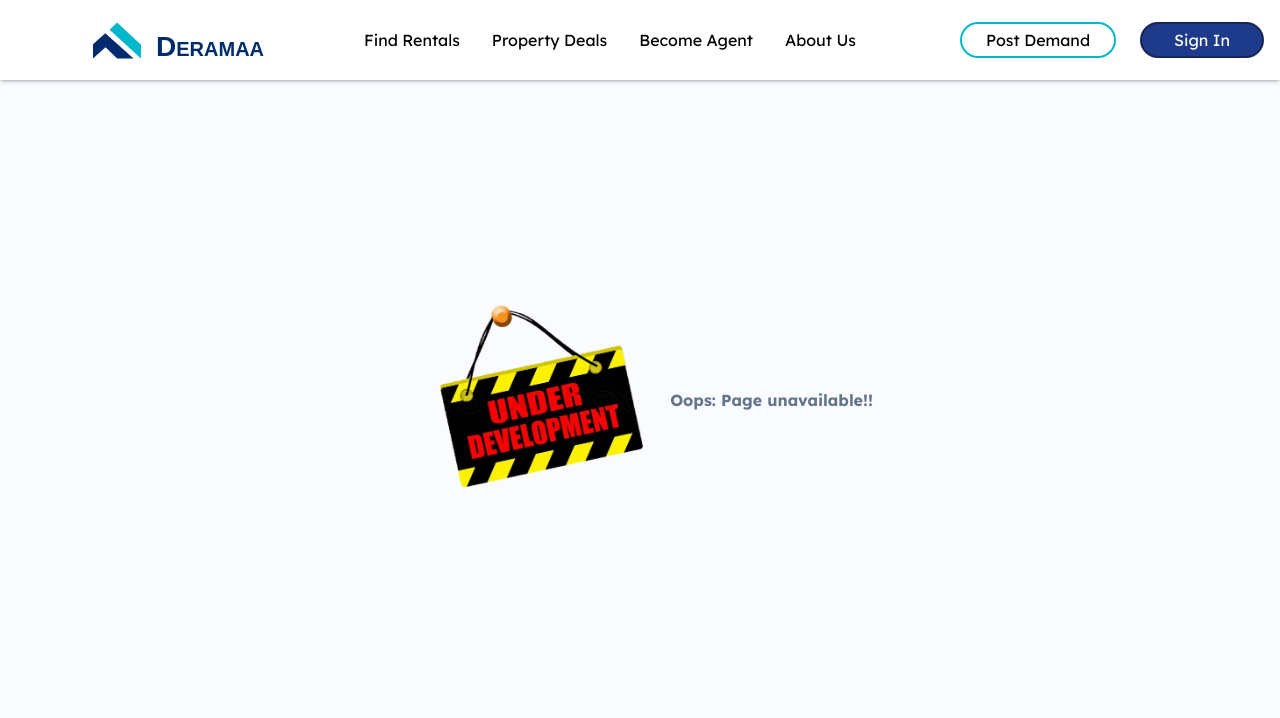
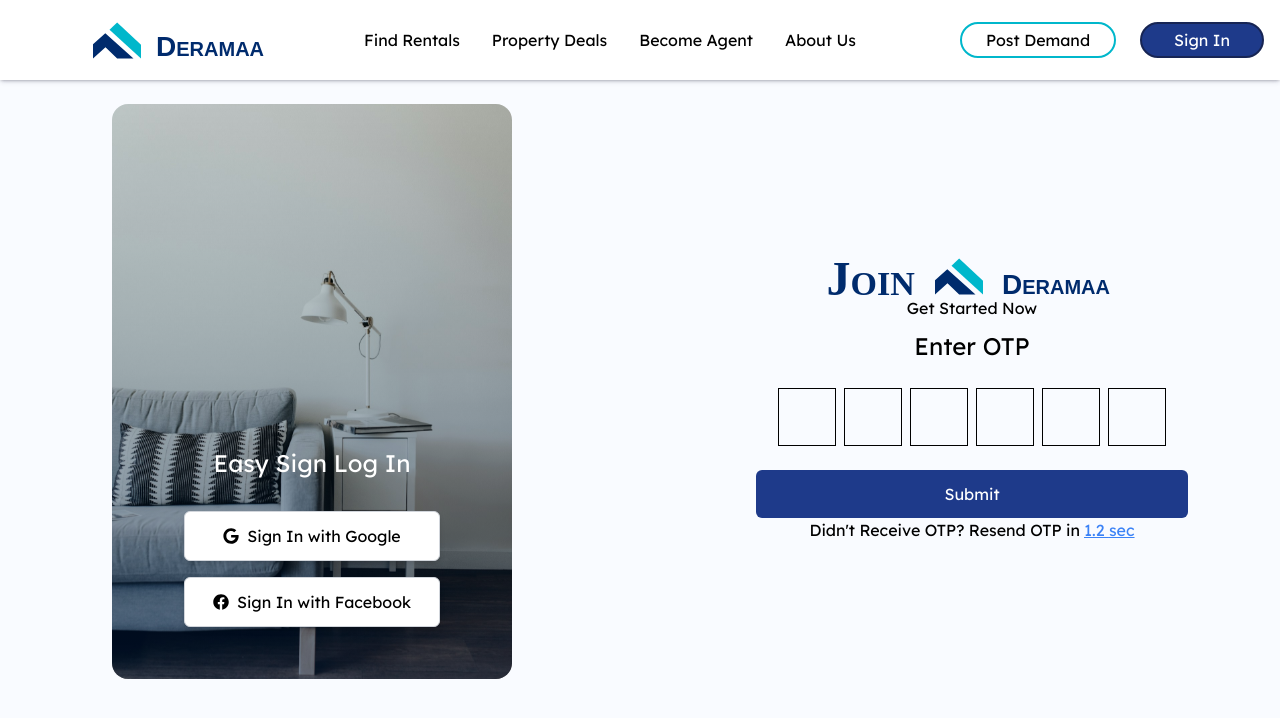
Before and after one commit to doTryCatch/Deramaa, a Next.js app: page /signin/OTP in a window 1280 px wide. Before the commit this address had no page. Shown: the top 718 px of the page. Built offline with nearby package versions, Linux system fonts and the light colour scheme.

Commit message:
added:UI

```diff
--- /dev/null
+++ b/app/(auth)/signin/(phase)/OTP/page.tsx
@@ -0,0 +1,151 @@
+"use client";
+
+import React, { useState, useRef, useEffect } from "react";
+import DeramaaLogo from "@/public/Deramaa.svg";
+import Link from "next/link";
+
+export default function OTP() {
+  // Define the types for state
+  const [otp, setOtp] = useState<string[]>(Array(6).fill(""));
+  const [errors, setErrors] = useState<{ OTP?: string }>({});
+  const [showPopup, setShowPopup] = useState<boolean>(false);
+  const [resendTimer, setResendTimer] = useState<number>(1); // Timer in seconds
+  const inputRefs = useRef<(HTMLInputElement | null)[]>([]);
+
+  useEffect(() => {
+    if (resendTimer > 0) {
+      const timer = setInterval(() => {
+        setResendTimer((prev) => prev - 1);
+      }, 1000);
+      return () => clearInterval(timer);
+    }
+  }, [resendTimer]);
+
+  const handleInputChange = (
+    e: React.ChangeEvent<HTMLInputElement>,
+    index: number
+  ) => {
+    const value = e.target.value;
+    if (/^[0-9]$/.test(value) || value === "") {
+      const newOtp = [...otp];
+      newOtp[index] = value;
+      setOtp(newOtp);
+
+      if (value && index < otp.length - 1) {
+        inputRefs.current[index + 1]?.focus();
+      }
+
+      if (index === otp.length - 1 && value === "") {
+        inputRefs.current[index - 1]?.focus();
+      }
+    }
+  };
+
+  const handleKeyDown = (
+    e: React.KeyboardEvent<HTMLInputElement>,
+    index: number
+  ) => {
+    if (e.key === "Backspace" && !otp[index] && index > 0) {
+      inputRefs.current[index - 1]?.focus();
+    }
+  };
+
+  const handleKeyPress = (e: React.KeyboardEvent<HTMLInputElement>) => {
+    if (!/^[0-9]$/.test(e.key) && e.key !== "Backspace") {
+      e.preventDefault();
+    }
+  };
+
+  const handleSubmit = () => {
+    const otpString = otp.join("");
+    if (otpString.length < 6) {
+      setErrors({ OTP: "Please enter a complete OTP." });
+      setShowPopup(true);
+      return;
+    }
+    // Submit OTP logic goes here
+    console.log("Submitted OTP:", otpString);
+  };
+
+  const handleResendOtp = () => {
+    setResendTimer(60); // Reset timer for 60 seconds
+    setOtp(Array(6).fill("")); // Clear OTP inputs
+    inputRefs.current[0]?.focus(); // Focus on the first input
+    setErrors({});
+    setShowPopup(false);
+  };
+
+  return (
+    <div className="register-phase-1 m-6 w-[100%] center">
+      {showPopup && (
+        <div className="alert-box fixed top-[12vh] right-10 border bg-white z-50 rounded-lg shadow-md flex items-center px-6 py-3 space-x-4">
+          <div className="parent-circle w-7 h-7 center rounded-full bg-red-700">
+            <div className="child-circle w-4 h-4 rounded-full bg-white center">
+              <strong className="text-[10px]">!</strong>
+            </div>
+          </div>
+          <span className="text-red-700 font-bold text-[14px]">
+            {errors.OTP}
+          </span>
+        </div>
+      )}
+
+      <div className="container">
+        <div className="heading-container flex center">
+          <h1 className="mt-4 flex space-x-2">
+            <p className="join mt-1 text-[38px]">Join</p>
+            <DeramaaLogo />
+          </h1>
+          <h1 className="deramaa mt-8 ml-3">Deramaa</h1>
+        </div>
+        <div className="slogan center">
+          <h1>Get Started Now</h1>
+        </div>
+        <h1 className="my-2 center text-[24px]">Enter OTP</h1>
+        <div className="otp-area center my-6">
+          <div className="center gap-2 w-[70%]">
+            {otp.map((digit, index) => (
+              <div key={index} className="border border-solid border-black">
+                <input
+                  type="text"
+                  maxLength={1}
+                  className="h-14 w-14 text-center outline-none"
+                  ref={(el) => {
+                    inputRefs.current[index] = el;
+                  }}
+                  value={digit}
+                  onChange={(e) => handleInputChange(e, index)}
+                  onKeyDown={(e) => handleKeyDown(e, index)}
+                  onKeyPress={handleKeyPress}
+                  inputMode="numeric"
+                />
+              </div>
+            ))}
+          </div>
+        </div>
+
+        <div className="button center">
+          <button
+            onClick={handleSubmit}
+            className="w-[70%] bg-blue-900 p-3 rounded-md text-white"
+          >
+            Submit
+          </button>
+        </div>
+
+        <span className="center">
+          Didn't Receive OTP? Resend OTP in{" "}
+          <Link href="/signin" className="ml-1 underline text-blue-500">
+            {resendTimer > 0 ? (
+              `${resendTimer} sec`
+            ) : (
+              <span onClick={handleResendOtp} className="cursor-pointer">
+                1.2 <span>sec</span>
+              </span>
+            )}
+          </Link>
+        </span>
+      </div>
+    </div>
+  );
+}
--- a/app/(auth)/signin/(phase)/phase2/page.tsx
+++ /dev/null
@@ -1,88 +0,0 @@
-"use client";
-import React, { useRef } from "react";
-import DeramaaLogo from "@/public/Deramaa.svg";
-
-function OTP() {
-  // Array of refs for each input
-  const inputRefs = useRef<Array<HTMLInputElement | null>>([]);
-
-  const handleInputChange = (
-    e: React.ChangeEvent<HTMLInputElement>,
-    index: number
-  ) => {
-    if (e.target.value.length === 1 && index < inputRefs.current.length - 1) {
-      // Move focus to the next input
-      inputRefs.current[index + 1]?.focus();
-    }
-  };
-
-  const handleKeyDown = (
-    e: React.KeyboardEvent<HTMLInputElement>,
-    index: number
-  ) => {
-    if (e.key === "Backspace" && index > 0 && e.currentTarget.value === "") {
-      // Move focus to the previous input on backspace
-      inputRefs.current[index - 1]?.focus();
-    }
-  };
-  const handleKeyPress = (e: React.KeyboardEvent<HTMLInputElement>) => {
-    if (!/[0-9]/.test(e.key)) {
-      e.preventDefault(); // Prevent any non-numeric input
-    }
-  };
-
-  return (
-    <div className="register-phase-1 m-6 w-[100%]  center ">
-      <div className="container ">
-        <div className="heading-container flex  center">
-          <h1 className=" mt-4 flex space-x-2 ">
-            <p className=" join  mt-1 text-[38px]"> Join </p>
-            <DeramaaLogo />
-          </h1>
-
-          <h1 className="deramaa mt-8 ml-3">Deramaa</h1>
-        </div>
-        <div className="slogan center ">
-          <h1>Get Started Now</h1>
-        </div>
-        <h1 className="my-6 center text-[24px]">
-          <strong>Enter OTP</strong>
-        </h1>
-        <div className="input-container space-y-4 ">
-          <div className="center space-x-4 my-4">
-            {[...Array(6)].map((_, index) => (
-              <div
-                key={index}
-                className="border border-solid p-1 border-black rounded-md"
-              >
-                <input
-                  type="text"
-                  max={1}
-                  className="h-12 w-12 text-center outline-none bg-transparent"
-                  ref={(el) => {
-                    inputRefs.current[index] = el;
-                  }}
-                  onChange={(e) => handleInputChange(e, index)}
-                  onKeyDown={(e) => handleKeyDown(e, index)}
-                  onKeyPress={handleKeyPress}
-                  inputMode="numeric"
-                />
-              </div>
-            ))}
-          </div>
-          <div className="button center">
-            <button className="w-[70%]   bg-blue-900 p-3 rounded-md text-white">
-              Continue
-            </button>
-          </div>
-          <span className="center">
-            Don't Received OTP ? Resend OTP in
-            <p className="text-blue-400 ml-2">0.56 sec</p>
-          </span>
-        </div>
-      </div>
-    </div>
-  );
-}
-
-export default OTP;
--- a/app/(auth)/signin/(phase)/phase3/page.tsx
+++ /dev/null
@@ -1,7 +0,0 @@
-import React from "react";
-
-function EnterIntoPage() {
-  return <div>EnterIntoPage</div>;
-}
-
-export default EnterIntoPage;
--- a/app/(auth)/signin/layout.tsx
+++ b/app/(auth)/signin/layout.tsx
@@ -1,14 +1,18 @@
 "use client";
 import RoomBanner from "@/public/RoomBanner.svg";
+import SignInOptions from "@/components/signIn_singUp_options";
 export default function RootLayout({
   children,
 }: Readonly<{
   children: React.ReactNode;
 }>) {
   return (
-    <div className="content flex space-x-10">
-      <div className="image   my-6 mx-28">
+    <div className="content flex space-x-10  ">
+      <div className="image   my-6 mx-28 w-[50%] relative">
         <RoomBanner />
+        <div className="singin-singup-options absolute  left-0 right-0 bottom-9 ">
+          <SignInOptions />
+        </div>
       </div>
       {children}
     </div>
--- a/app/(auth)/signin/page.tsx
+++ b/app/(auth)/signin/page.tsx
@@ -76,7 +76,7 @@ const Login: React.FC = () => {
         <div className="slogan center">
           <h1>Get Started Now</h1>
         </div>
-        <h1 className="my-2 center">Login</h1>
+        <h1 className="my-2 center text-[24px]">Login</h1>
 
         {/* Toggle between Email and Phone login */}
         <div className="toggle-login-method center space-x-4 mb-4">
--- a/app/(auth)/signup/layout.tsx
+++ b/app/(auth)/signup/layout.tsx
@@ -1,5 +1,6 @@
 "use client";
 import RoomBanner from "@/public/RoomBanner.svg";
+import SignInOptions from "@/components/signIn_singUp_options";
 export default function RootLayout({
   children,
 }: Readonly<{
@@ -7,8 +8,11 @@ export default function RootLayout({
 }>) {
   return (
     <div className="content flex space-x-10">
-      <div className="image   my-6 mx-28">
+      <div className="image   my-6 mx-28 w-[50%] relative">
         <RoomBanner />
+        <div className="singin-singup-options absolute  left-0 right-0 bottom-9 ">
+          <SignInOptions />
+        </div>
       </div>
       {children}
     </div>
--- a/app/(auth)/signup/page.tsx
+++ b/app/(auth)/signup/page.tsx
@@ -71,14 +71,14 @@ const Register: React.FC = () => {
           </h1>
           <h1 className="deramaa mt-8 ml-3">Deramaa</h1>
         </div>
-        <div className="slogan center">
+        <div className="slogan center mt-2">
           <h1>Get Started Now</h1>
         </div>
-        <h1 className="my-2 center">Register</h1>
+        <h1 className="my-2 center text-[24px]">Register</h1>
 
         <div className="input-container space-y-4">
           <div className="center">
-            <fieldset className="border border-solid border-gray-600 px-4 rounded-md h-[9vh] w-[70%]">
+            <fieldset className="border border-solid px-4 rounded-md h-[9vh] w-[70%]">
               <legend>Name</legend>
               <input
                 type="text"
@@ -91,7 +91,7 @@ const Register: React.FC = () => {
           </div>
 
           <div className="center">
-            <fieldset className="border border-solid border-gray-600 px-4 rounded-md h-[9vh] w-[70%]">
+            <fieldset className="border border-solid  px-4 rounded-md h-[9vh] w-[70%]">
               <legend>Phone No. / Email</legend>
               <input
                 type="text"
@@ -104,7 +104,7 @@ const Register: React.FC = () => {
           </div>
 
           <div className="center">
-            <fieldset className="border border-solid border-gray-600 px-4 rounded-md h-[9vh] w-[70%]">
+            <fieldset className="border border-solid  px-4 rounded-md h-[9vh] w-[70%]">
               <legend>Password</legend>
               <input
                 type="password"
@@ -117,7 +117,7 @@ const Register: React.FC = () => {
           </div>
 
           <div className="center">
-            <fieldset className="border border-solid border-gray-600 px-4 rounded-md h-[9vh] w-[70%]">
+            <fieldset className="border border-solid  px-4 rounded-md h-[9vh] w-[70%]">
               <legend>Re-enter Password</legend>
               <input
                 type="password"
--- a/app/globals.css
+++ b/app/globals.css
@@ -12,6 +12,10 @@
      :root {
         --background-start-rgb: 0, 0, 0;
     }
+}
+
+input {
+    background: transparent;
 }
 
 body {
--- /dev/null
+++ b/components/signIn_singUp_options.tsx
@@ -0,0 +1,20 @@
+// components/SignIn.tsx
+import React from "react";
+import { FaGoogle, FaFacebook } from "react-icons/fa";
+const SignIn: React.FC = () => {
+  return (
+    <div className="flex flex-col items-center justify-center bg-transparent">
+      <h1 className="text-2xl mb-8 text-white">Easy Sign Log In</h1>
+      <button className="flex items-center gap-2 justify-center w-64 p-3 bg-white border border-gray-300 rounded-md shadow-md hover:shadow-lg transition-shadow duration-200 mb-4">
+        <FaGoogle />
+        Sign In with Google
+      </button>
+      <button className="flex gap-2 items-center justify-center w-64 p-3 bg-white border border-gray-300 rounded-md shadow-md hover:shadow-lg transition-shadow duration-200 mb-4">
+        <FaFacebook />
+        Sign In with Facebook
+      </button>
+    </div>
+  );
+};
+
+export default SignIn;
```
